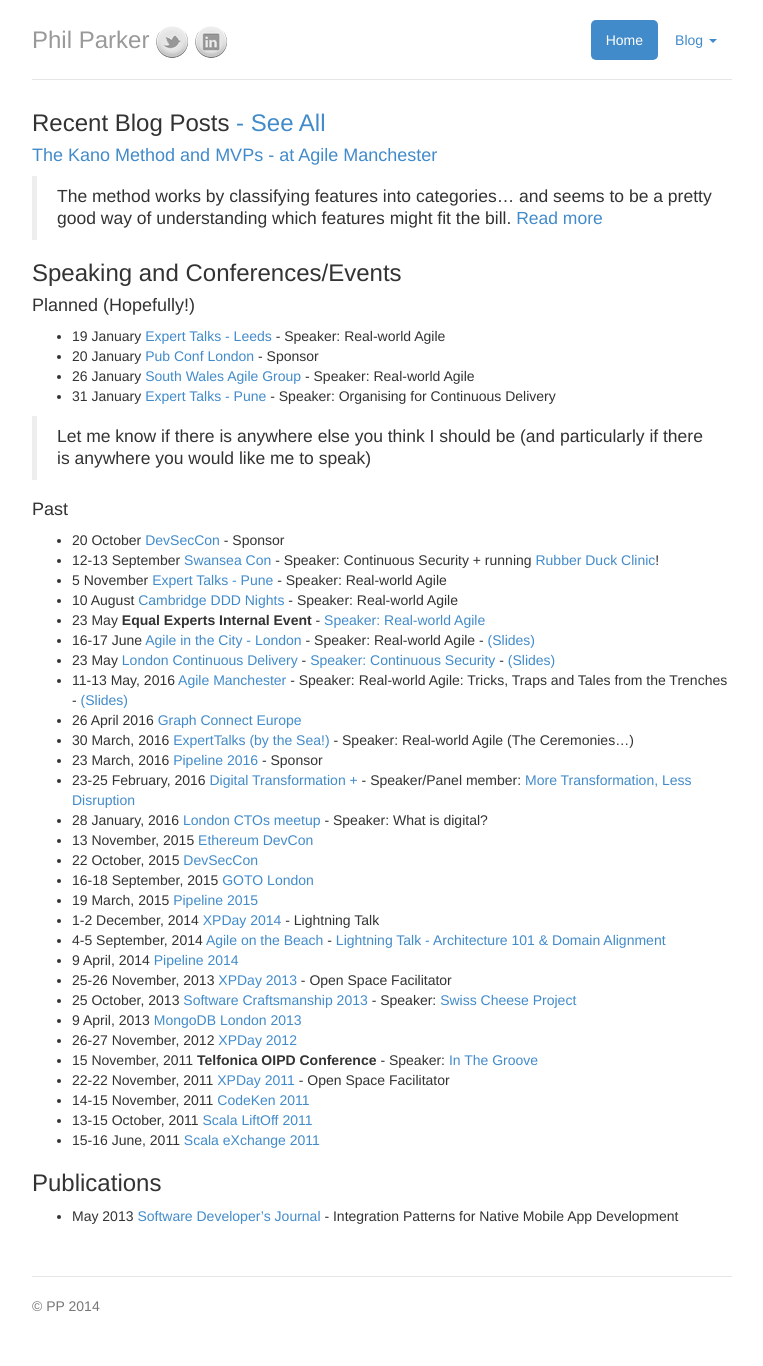
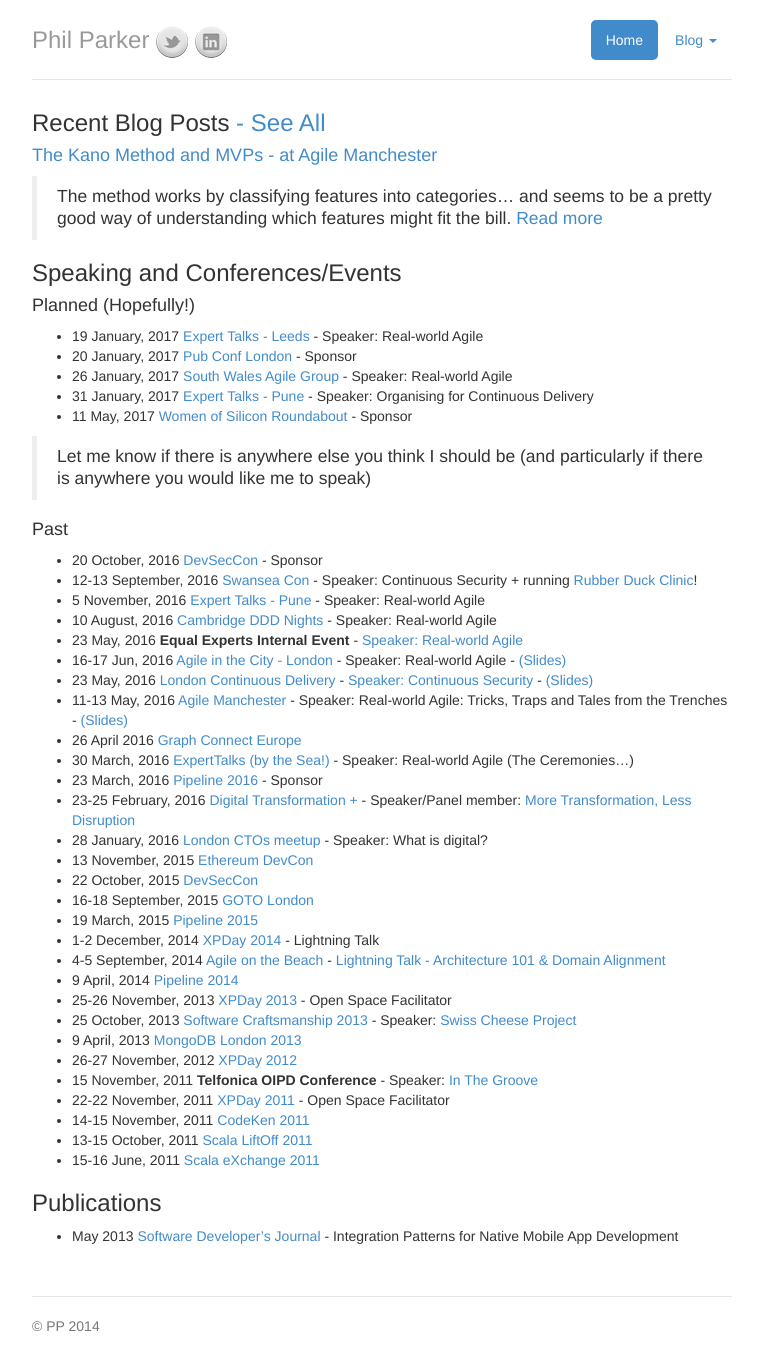
Before and after one commit to parker0phil/parker0phil.github.io, a Jekyll site: the page built from index.md, in a window 1280 px wide. Shown: the whole page, without its empty margins (258-1021 px from the left). Built offline with Jekyll 4.4.1, drawn with Linux system fonts in a browser that asks for light colours.

Commit message:
added women of silicon roundabout event

```diff
--- a/index.md
+++ b/index.md
@@ -13,22 +13,23 @@
 
 #### Planned (Hopefully!)
 
-- 19 January [Expert Talks - Leeds](https://www.meetup.com/Expert-Talks-Leeds/events/236134849/) - Speaker: Real-world Agile
-- 20 January [Pub Conf London](https://pubconf.io/events/2017/london.html) - Sponsor
-- 26 January [South Wales Agile Group](https://www.meetup.com/South-Wales-Agile-Group/events/229037034/) - Speaker: Real-world Agile
-- 31 January [Expert Talks - Pune](https://www.meetup.com/expert-talks-pune/events/236986457/) - Speaker: Organising for Continuous Delivery
+- 19 January, 2017 [Expert Talks - Leeds](https://www.meetup.com/Expert-Talks-Leeds/events/236134849/) - Speaker: Real-world Agile
+- 20 January, 2017 [Pub Conf London](https://pubconf.io/events/2017/london.html) - Sponsor
+- 26 January, 2017 [South Wales Agile Group](https://www.meetup.com/South-Wales-Agile-Group/events/229037034/) - Speaker: Real-world Agile
+- 31 January, 2017 [Expert Talks - Pune](https://www.meetup.com/expert-talks-pune/events/236986457/) - Speaker: Organising for Continuous Delivery
+- 11 May, 2017 [Women of Silicon Roundabout](http://www.women-in-technology.com/) - Sponsor
 
 > Let me know if there is anywhere else you think I should be (and particularly if there is anywhere you would like me to speak)
 
 #### Past
 
-- 20 October [DevSecCon](http://www.devseccon.com/) - Sponsor
-- 12-13 September [Swansea Con](http://swanseacon.co.uk/) - Speaker: Continuous Security + running [Rubber Duck Clinic](https://twitter.com/SwanseaCon/status/771275200918855680)!
-- 5 November [Expert Talks - Pune](http://expert-talks.in/) - Speaker: Real-world Agile
-- 10 August [Cambridge DDD Nights](http://www.meetup.com/CambridgeDDDNights/events/231093059/) - Speaker: Real-world Agile
-- 23 May **Equal Experts Internal Event** - [Speaker: Real-world Agile](https://www.youtube.com/watch?v=UpCe-YWBGas)
-- 16-17 June [Agile in the City - London](http://agileinthecity.net/2016/london/sessions/index.php?session=500) - Speaker: Real-world Agile - [(Slides)](http://www.slideshare.net/EqualExperts/real-world-agile-at-agile-in-the-city-london)
-- 23 May [London Continuous Delivery](http://www.meetup.com/London-Continuous-Delivery/events/228002697/) - [Speaker: Continuous Security](https://vimeo.com/168470076) - [(Slides)](http://www.slideshare.net/EqualExperts/continuous-security)
+- 20 October, 2016 [DevSecCon](http://www.devseccon.com/) - Sponsor
+- 12-13 September, 2016 [Swansea Con](http://swanseacon.co.uk/) - Speaker: Continuous Security + running [Rubber Duck Clinic](https://twitter.com/SwanseaCon/status/771275200918855680)!
+- 5 November, 2016 [Expert Talks - Pune](http://expert-talks.in/) - Speaker: Real-world Agile
+- 10 August, 2016 [Cambridge DDD Nights](http://www.meetup.com/CambridgeDDDNights/events/231093059/) - Speaker: Real-world Agile
+- 23 May, 2016 **Equal Experts Internal Event** - [Speaker: Real-world Agile](https://www.youtube.com/watch?v=UpCe-YWBGas)
+- 16-17 Jun, 2016 [Agile in the City - London](http://agileinthecity.net/2016/london/sessions/index.php?session=500) - Speaker: Real-world Agile - [(Slides)](http://www.slideshare.net/EqualExperts/real-world-agile-at-agile-in-the-city-london)
+- 23 May, 2016 [London Continuous Delivery](http://www.meetup.com/London-Continuous-Delivery/events/228002697/) - [Speaker: Continuous Security](https://vimeo.com/168470076) - [(Slides)](http://www.slideshare.net/EqualExperts/continuous-security)
 - 11-13 May, 2016 [Agile Manchester](http://agilemanchester.net/2016/sessions/index.php?session=503) - Speaker: Real-world Agile: Tricks, Traps and Tales from the Trenches - [(Slides)](http://www.slideshare.net/EqualExperts/realworld-agile-tricks-traps-and-tales-from-the-trenches)
 - 26 April 2016 [Graph Connect Europe](http://graphconnect.com)
 - 30 March, 2016 [ExpertTalks (by the Sea!)](http://www.meetup.com/Expert-Talks/events/229575362/) - Speaker: Real-world Agile (The Ceremonies...)
```
